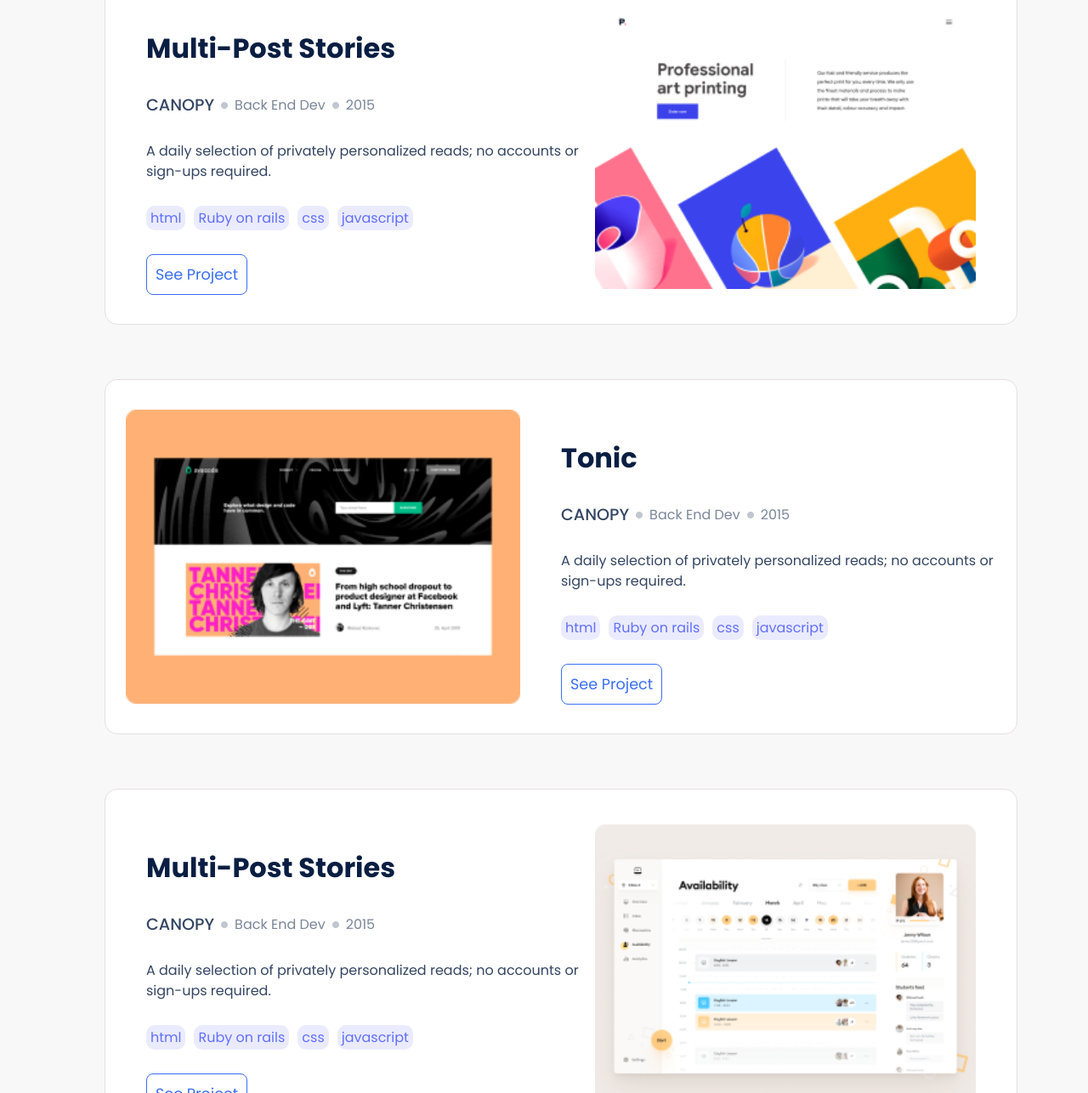
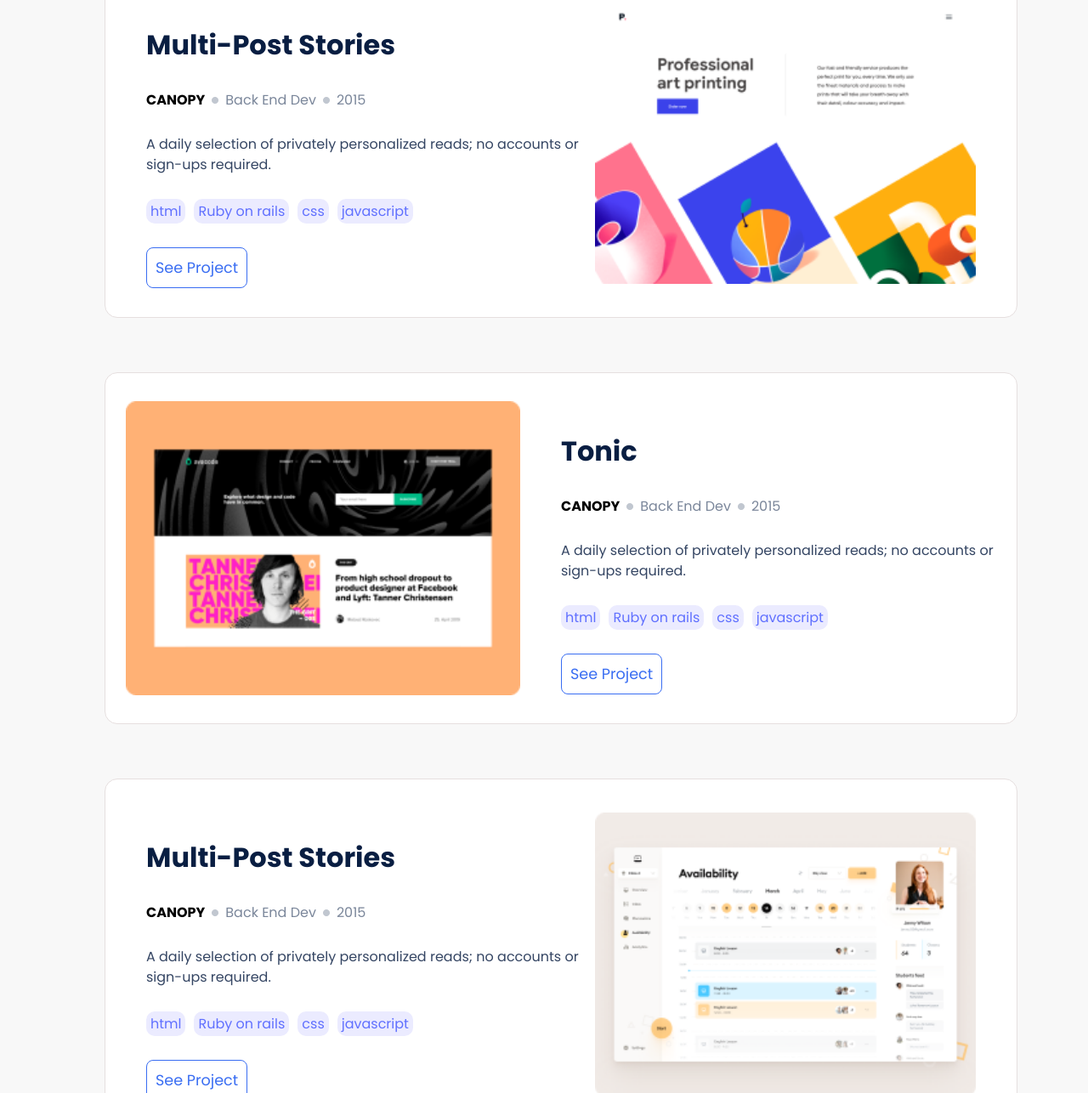
Before and after one commit to Moses-chibuike/Portfolio-microverse, a website: page index.html in a window 1280 px wide. Shown: the part 1514-2800 px from the top of the page at 85% size. Drawn offline with Linux system fonts and the light colour scheme.

Commit message:
Fix headings hierarchy, as requested in CR

```diff
--- a/index.html
+++ b/index.html
@@ -26,7 +26,7 @@
         <section id="main-section" class="main-section">
             <h1>I’m Moses <br> Glad to see you!</h1>
             <p>I’m a software developer! I can help you build a product , feature or website Look through some of my work and experience! If you like what you see and have a project you need coded, don’t hestiate to contact me.</p>
-            <h3 class="let">LET'S CONNECT</h3>
+            <h2 class="let">LET'S CONNECT</h2>
                 <ul class="nav-links">
                     <li class="lift"><a href="https://twitter.com/Ezechukwuchibu2"><img src="image-source/twitter.svg" alt="twitter"></a></li>
                     <li class="lift"><a href="https://www.linkedin.com/in/ezechukwu-chibuike/"><img src="image-source/Linkedin icon.svg" alt="Linkedin"></a></li>
@@ -43,7 +43,7 @@
                 <div class="card-port-description">
                     <h3>Tonic</h3>
                     <div class="profile-description">
-                        <h5>CANOPY</h5>
+                        <h4>CANOPY</h4>
                         <img src="image-source/Counter.png" alt="">
                         <p>Back End Dev</p>
                         <img src="image-source/Counter.png" alt="">
@@ -67,7 +67,7 @@
                 <div class="card-port-description order-2">
                     <h3>Multi-Post Stories</h3>
                     <div class="profile-description">
-                        <h5>CANOPY</h5>
+                        <h4>CANOPY</h4>
                         <img src="image-source/Counter.png" alt="">
                         <p>Back End Dev</p>
                         <img src="image-source/Counter.png" alt="">
@@ -91,7 +91,7 @@
                 <div class="card-port-description">
                     <h3>Tonic</h3>
                     <div class="profile-description">
-                        <h5>CANOPY</h5>
+                        <h4>CANOPY</h4>
                         <img src="image-source/Counter.png" alt="">
                         <p>Back End Dev</p>
                         <img src="image-source/Counter.png" alt="">
@@ -115,7 +115,7 @@
                 <div class="card-port-description order-2">
                     <h3>Multi-Post Stories</h3>
                     <div class="profile-description">
-                        <h5>CANOPY</h5>
+                        <h4>CANOPY</h4>
                         <img src="image-source/Counter.png" alt="">
                         <p>Back End Dev</p>
                         <img src="image-source/Counter.png" alt="">
```
